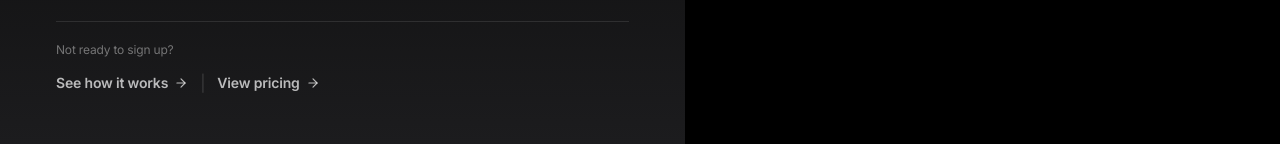
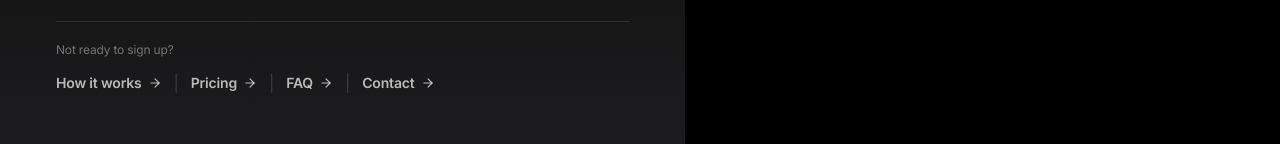
Before and after one commit to schintu79/clearux-saas, a Next.js app: page /register in a window 1280 px wide. Shown: the part 882-1026 px from the top of the page. Built offline with nearby package versions, Linux system fonts and the light colour scheme; no server answers.

Commit message:
fix: add FAQ and Contact links to login/register pages

```diff
--- a/src/app/login/page.tsx
+++ b/src/app/login/page.tsx
@@ -330,11 +330,19 @@ export default function LoginPage() {
                 <p className="text-xs text-white/40 mb-3">Not ready to sign in?</p>
                 <div className="flex flex-wrap items-center gap-3">
                   <Link href="/about" className="flex items-center gap-1.5 text-sm font-semibold text-white/70 hover:text-white transition-colors">
-                    See how it works <ArrowRight size={14} />
+                    How it works <ArrowRight size={14} />
                   </Link>
                   <span className="text-white/15">|</span>
                   <Link href="/pricing" className="flex items-center gap-1.5 text-sm font-semibold text-white/70 hover:text-white transition-colors">
-                    View pricing <ArrowRight size={14} />
+                    Pricing <ArrowRight size={14} />
+                  </Link>
+                  <span className="text-white/15">|</span>
+                  <Link href="/faq" className="flex items-center gap-1.5 text-sm font-semibold text-white/70 hover:text-white transition-colors">
+                    FAQ <ArrowRight size={14} />
+                  </Link>
+                  <span className="text-white/15">|</span>
+                  <Link href="/contact" className="flex items-center gap-1.5 text-sm font-semibold text-white/70 hover:text-white transition-colors">
+                    Contact <ArrowRight size={14} />
                   </Link>
                 </div>
               </div>
--- a/src/app/register/page.tsx
+++ b/src/app/register/page.tsx
@@ -531,11 +531,19 @@ export default function RegisterPage() {
                 <p className="text-xs text-white/40 mb-3">Not ready to sign up?</p>
                 <div className="flex flex-wrap items-center gap-3">
                   <Link href="/about" className="flex items-center gap-1.5 text-sm font-semibold text-white/70 hover:text-white transition-colors">
-                    See how it works <ArrowRight size={14} />
+                    How it works <ArrowRight size={14} />
                   </Link>
                   <span className="text-white/15">|</span>
                   <Link href="/pricing" className="flex items-center gap-1.5 text-sm font-semibold text-white/70 hover:text-white transition-colors">
-                    View pricing <ArrowRight size={14} />
+                    Pricing <ArrowRight size={14} />
+                  </Link>
+                  <span className="text-white/15">|</span>
+                  <Link href="/faq" className="flex items-center gap-1.5 text-sm font-semibold text-white/70 hover:text-white transition-colors">
+                    FAQ <ArrowRight size={14} />
+                  </Link>
+                  <span className="text-white/15">|</span>
+                  <Link href="/contact" className="flex items-center gap-1.5 text-sm font-semibold text-white/70 hover:text-white transition-colors">
+                    Contact <ArrowRight size={14} />
                   </Link>
                 </div>
               </div>
```
